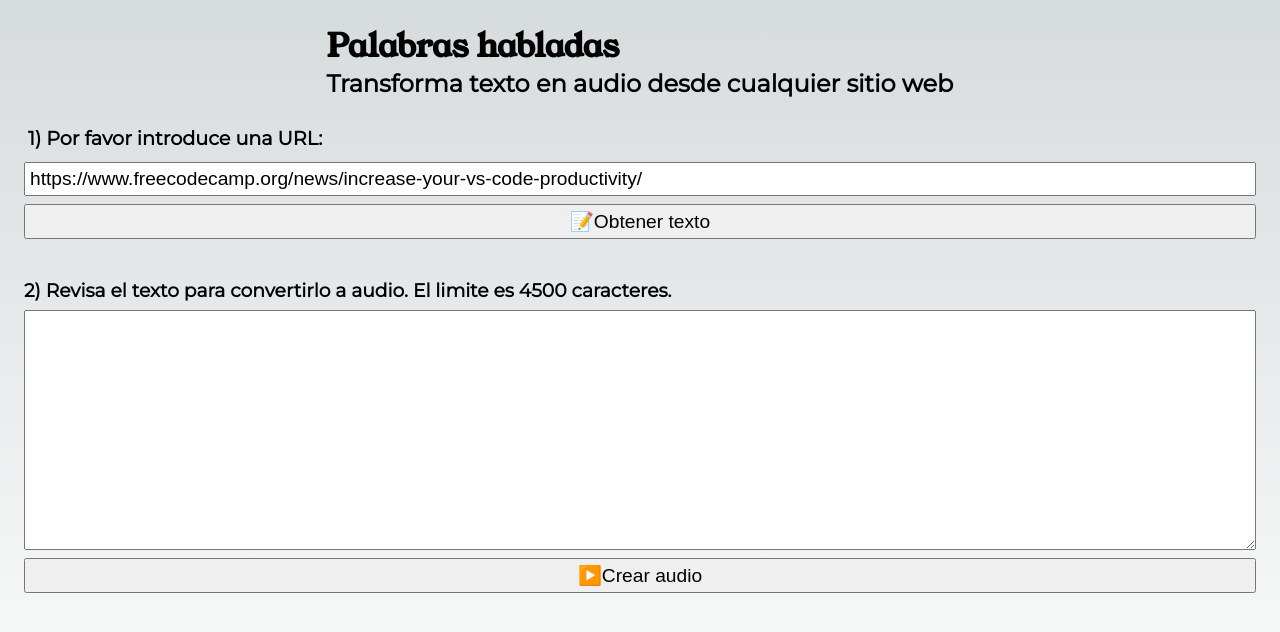
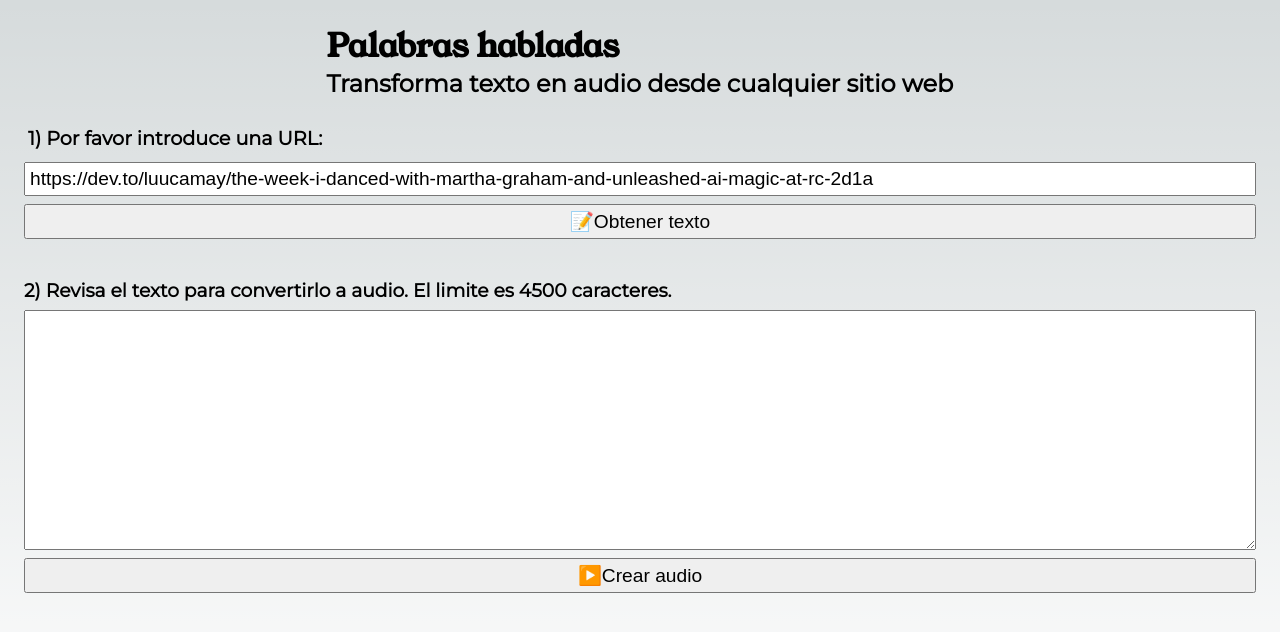
Before and after one commit to luucamay/palabras-habladas, a Next.js app: page / in a window 1280 px wide. Shown: the top 632 px of the page. Built offline with nearby package versions, Linux system fonts and the light colour scheme; no server answers.

Commit message:
feat: update default url

```diff
--- a/app/page.js
+++ b/app/page.js
@@ -91,7 +91,7 @@ export default function Home() {
       </header>
       <section id='urlInputSec' className={styles.inputUrl}>
         <h3>1) Por favor introduce una URL:</h3>
-        <input type='text' id='url' defaultValue='https://www.freecodecamp.org/news/increase-your-vs-code-productivity/' />
+        <input type='text' id='url' defaultValue='https://dev.to/luucamay/the-week-i-danced-with-martha-graham-and-unleashed-ai-magic-at-rc-2d1a' />
         <button onClick={getArticleText}>📝Obtener texto</button>
         <p id='statusMessage1'></p>
       </section>
```
